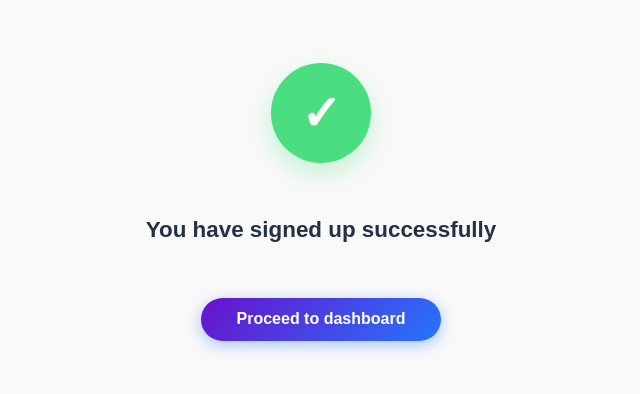
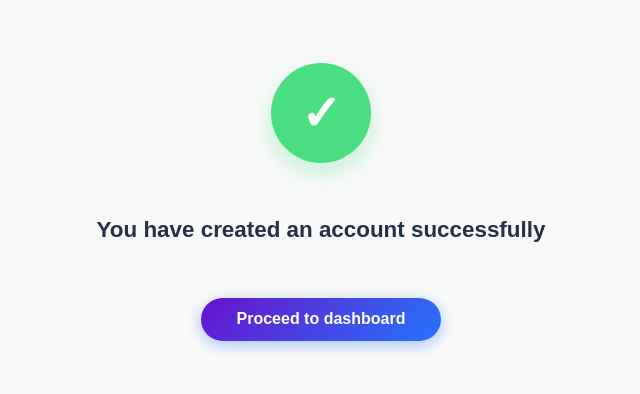
Before and after one commit to Viktorpeters/AkinyeleLms, a Next.js app in the folder frontend/: page /success in a window 1280 px wide. Shown: the part 206-600 px from the top of the page, without its empty margins (319-959 px from the left). Built offline with nearby package versions, Linux system fonts and the light colour scheme.

Commit message:
success page updated

```diff
--- a/frontend/src/app/success/page.tsx
+++ b/frontend/src/app/success/page.tsx
@@ -30,7 +30,7 @@ const Animation = () => {
         animate={{ opacity: 1, y: 0 }}
         transition={{ delay: 0.3 }}
       >
-        You have signed up successfully
+        You have created an account successfully
       </motion.h3>
 
 
```
